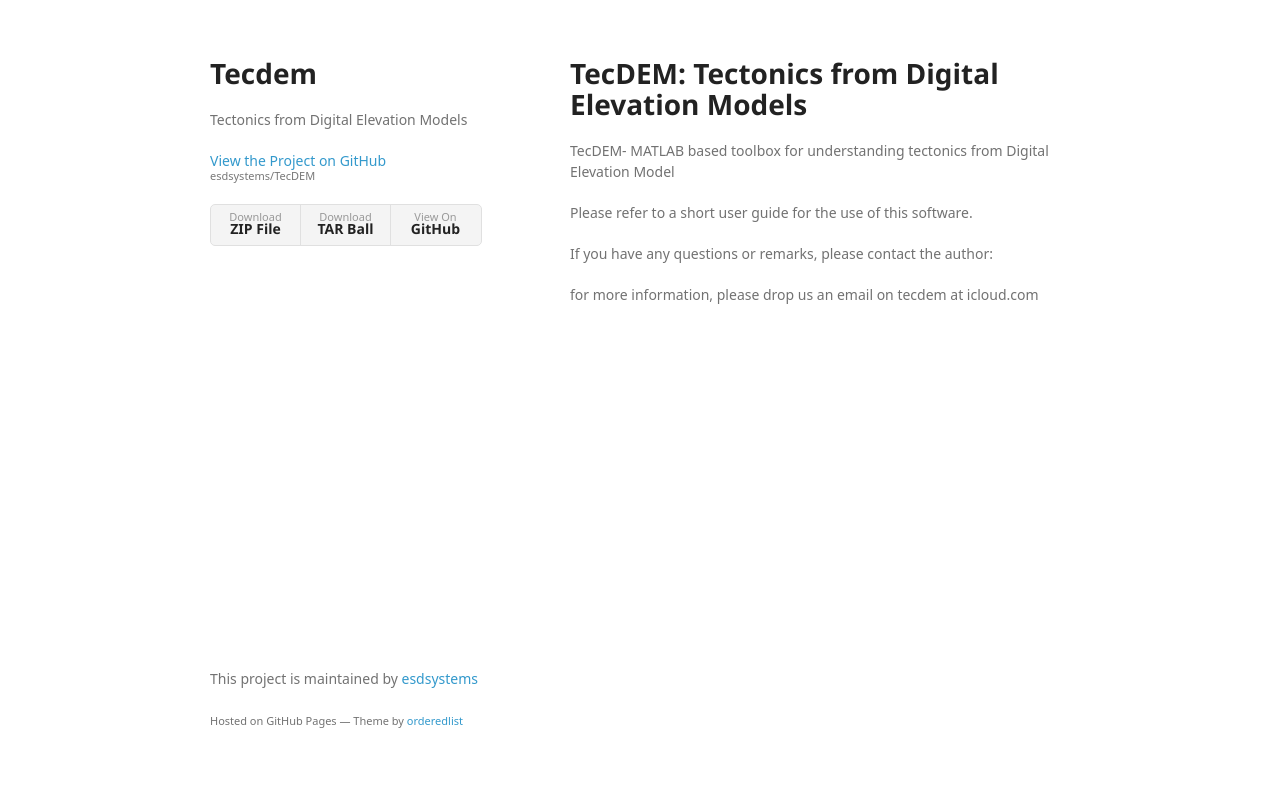
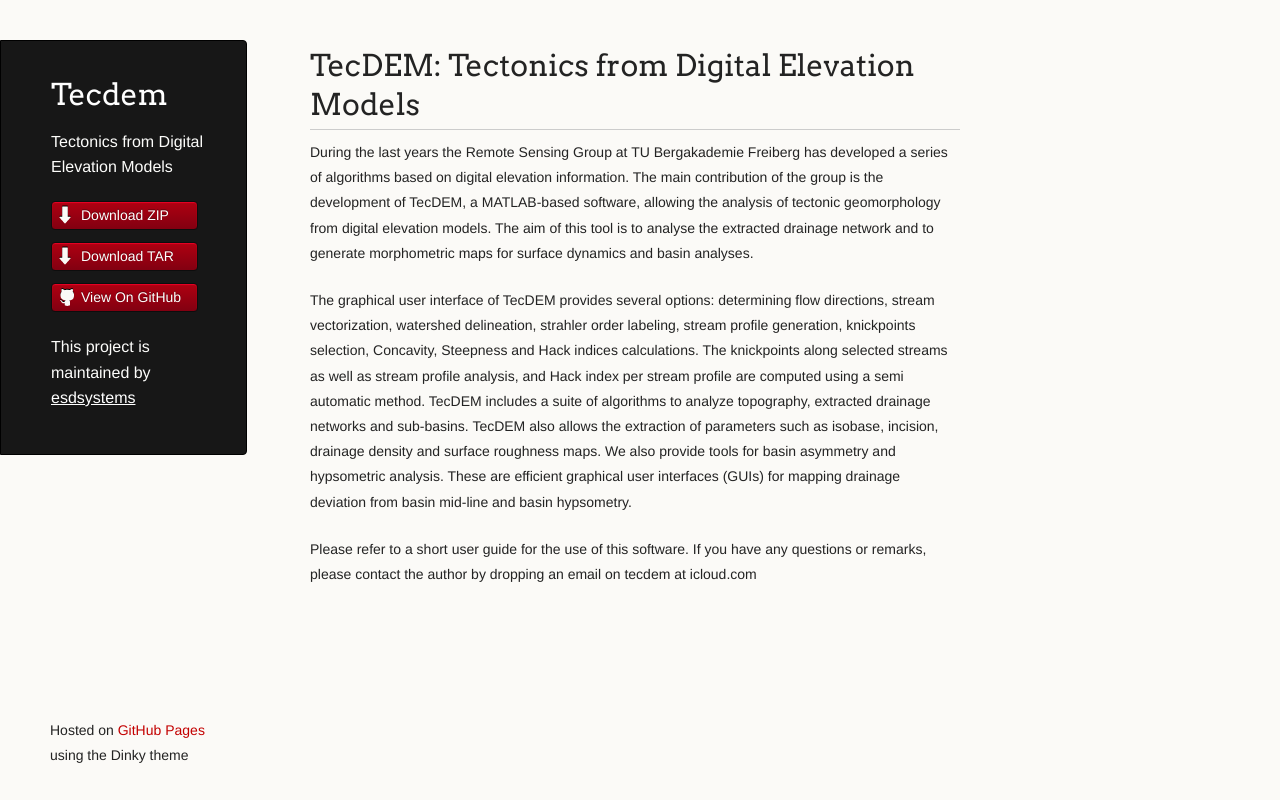
Before and after one commit to esdsystems/TecDEM, a plain HTML site: page index.html in a window 1280 px wide. Drawn offline with Linux system fonts and the light colour scheme; a web font is replaced by a local one.

Commit message:
Create gh-pages branch via GitHub

```diff
--- a/index.html
+++ b/index.html
@@ -7,7 +7,8 @@
 
     <link rel="stylesheet" href="stylesheets/styles.css">
     <link rel="stylesheet" href="stylesheets/github-light.css">
-    <meta name="viewport" content="width=device-width">
+    <script src="javascripts/scale.fix.js"></script>
+    <meta name="viewport" content="width=device-width, initial-scale=1, user-scalable=no">
     <!--[if lt IE 9]>
     <script src="//html5shiv.googlecode.com/svn/trunk/html5.js"></script>
     <![endif]-->
@@ -15,36 +16,34 @@
   <body>
     <div class="wrapper">
       <header>
-        <h1>Tecdem</h1>
-        <p>Tectonics from Digital Elevation Models</p>
+        <h1 class="header">Tecdem</h1>
+        <p class="header">Tectonics from Digital Elevation Models</p>
 
-        <p class="view"><a href="https://github.com/esdsystems/TecDEM">View the Project on GitHub <small>esdsystems/TecDEM</small></a></p>
+        <ul>
+          <li class="download"><a class="buttons" href="https://github.com/esdsystems/TecDEM/zipball/master">Download ZIP</a></li>
+          <li class="download"><a class="buttons" href="https://github.com/esdsystems/TecDEM/tarball/master">Download TAR</a></li>
+          <li><a class="buttons github" href="https://github.com/esdsystems/TecDEM">View On GitHub</a></li>
+        </ul>
+
+        <p class="header">This project is maintained by <a class="header name" href="https://github.com/esdsystems">esdsystems</a></p>
 
 
-        <ul>
-          <li><a href="https://github.com/esdsystems/TecDEM/zipball/master">Download <strong>ZIP File</strong></a></li>
-          <li><a href="https://github.com/esdsystems/TecDEM/tarball/master">Download <strong>TAR Ball</strong></a></li>
-          <li><a href="https://github.com/esdsystems/TecDEM">View On <strong>GitHub</strong></a></li>
-        </ul>
       </header>
       <section>
         <h1>
 <a id="tecdem-tectonics-from-digital-elevation-models" class="anchor" href="#tecdem-tectonics-from-digital-elevation-models" aria-hidden="true"><span aria-hidden="true" class="octicon octicon-link"></span></a>TecDEM: Tectonics from Digital Elevation Models</h1>
 
-<p>TecDEM- MATLAB based toolbox for understanding tectonics from Digital Elevation Model</p>
+<p>During the last years the Remote Sensing Group at TU Bergakademie Freiberg has developed a series of algorithms based on digital elevation information. The main contribution of the group is the development of TecDEM, a MATLAB-based software, allowing the analysis of tectonic geomorphology from digital elevation models. The aim of this tool is to analyse the extracted drainage network and to generate morphometric maps for surface dynamics and basin analyses.</p>
 
-<p>Please refer to a short user guide for the use of this software.</p>
+<p>The graphical user interface of TecDEM provides several options: determining flow directions, stream vectorization, watershed delineation, strahler order labeling, stream profile generation, knickpoints selection, Concavity, Steepness and Hack indices calculations. The knickpoints along selected streams as well as stream profile analysis, and Hack index per stream profile are computed using a semi automatic method. TecDEM includes a suite of algorithms to analyze topography, extracted drainage networks and sub-basins. TecDEM also allows the extraction of parameters such as isobase, incision, drainage density and surface roughness maps. We also provide tools for basin asymmetry and hypsometric analysis. These are efficient graphical user interfaces (GUIs) for mapping drainage deviation from basin mid-line and basin hypsometry.</p>
 
-<p>If you have any questions or remarks, please contact the author:</p>
-
-<p>for more information, please drop us an email on tecdem at icloud.com</p>
+<p>Please refer to a short user guide for the use of this software. If you have any questions or remarks, please contact the author by dropping an email on tecdem at icloud.com</p>
       </section>
       <footer>
-        <p>This project is maintained by <a href="https://github.com/esdsystems">esdsystems</a></p>
-        <p><small>Hosted on GitHub Pages &mdash; Theme by <a href="https://github.com/orderedlist">orderedlist</a></small></p>
+        <p><small>Hosted on <a href="https://pages.github.com">GitHub Pages</a> using the Dinky theme</small></p>
       </footer>
     </div>
-    <script src="javascripts/scale.fix.js"></script>
+    <!--[if !IE]><script>fixScale(document);</script><![endif]-->
 
   </body>
 </html>
--- a/stylesheets/styles.css
+++ b/stylesheets/styles.css
@@ -1,251 +1,338 @@
-@font-face {
-  font-family: 'Noto Sans';
-  font-weight: 400;
-  font-style: normal;
-  src: url('../fonts/Noto-Sans-regular/Noto-Sans-regular.eot');
-  src: url('../fonts/Noto-Sans-regular/Noto-Sans-regular.eot?#iefix') format('embedded-opentype'),
-       local('Noto Sans'),
-       local('Noto-Sans-regular'),
-       url('../fonts/Noto-Sans-regular/Noto-Sans-regular.woff2') format('woff2'),
-       url('../fonts/Noto-Sans-regular/Noto-Sans-regular.woff') format('woff'),
-       url('../fonts/Noto-Sans-regular/Noto-Sans-regular.ttf') format('truetype'),
-       url('../fonts/Noto-Sans-regular/Noto-Sans-regular.svg#NotoSans') format('svg');
+@import url(https://fonts.googleapis.com/css?family=Arvo:400,700,400italic);
+
+/* MeyerWeb Reset */
+
+html, body, div, span, applet, object, iframe,
+h1, h2, h3, h4, h5, h6, p, blockquote, pre,
+a, abbr, acronym, address, big, cite, code,
+del, dfn, em, img, ins, kbd, q, s, samp,
+small, strike, strong, sub, sup, tt, var,
+b, u, i, center,
+dl, dt, dd, ol, ul, li,
+fieldset, form, label, legend,
+table, caption, tbody, tfoot, thead, tr, th, td,
+article, aside, canvas, details, embed,
+figure, figcaption, footer, header, hgroup,
+menu, nav, output, ruby, section, summary,
+time, mark, audio, video {
+  margin: 0;
+  padding: 0;
+  border: 0;
+  font: inherit;
+  vertical-align: baseline;
 }
 
-@font-face {
-  font-family: 'Noto Sans';
-  font-weight: 700;
-  font-style: normal;
-  src: url('../fonts/Noto-Sans-700/Noto-Sans-700.eot');
-  src: url('../fonts/Noto-Sans-700/Noto-Sans-700.eot?#iefix') format('embedded-opentype'),
-       local('Noto Sans Bold'),
-       local('Noto-Sans-700'),
-       url('../fonts/Noto-Sans-700/Noto-Sans-700.woff2') format('woff2'),
-       url('../fonts/Noto-Sans-700/Noto-Sans-700.woff') format('woff'),
-       url('../fonts/Noto-Sans-700/Noto-Sans-700.ttf') format('truetype'),
-       url('../fonts/Noto-Sans-700/Noto-Sans-700.svg#NotoSans') format('svg');
-}
 
-@font-face {
-  font-family: 'Noto Sans';
-  font-weight: 400;
-  font-style: italic;
-  src: url('../fonts/Noto-Sans-italic/Noto-Sans-italic.eot');
-  src: url('../fonts/Noto-Sans-italic/Noto-Sans-italic.eot?#iefix') format('embedded-opentype'),
-       local('Noto Sans Italic'),
-       local('Noto-Sans-italic'),
-       url('../fonts/Noto-Sans-italic/Noto-Sans-italic.woff2') format('woff2'),
-       url('../fonts/Noto-Sans-italic/Noto-Sans-italic.woff') format('woff'),
-       url('../fonts/Noto-Sans-italic/Noto-Sans-italic.ttf') format('truetype'),
-       url('../fonts/Noto-Sans-italic/Noto-Sans-italic.svg#NotoSans') format('svg');
-}
-
-@font-face {
-  font-family: 'Noto Sans';
-  font-weight: 700;
-  font-style: italic;
-  src: url('../fonts/Noto-Sans-700italic/Noto-Sans-700italic.eot');
-  src: url('../fonts/Noto-Sans-700italic/Noto-Sans-700italic.eot?#iefix') format('embedded-opentype'),
-       local('Noto Sans Bold Italic'),
-       local('Noto-Sans-700italic'),
-       url('../fonts/Noto-Sans-700italic/Noto-Sans-700italic.woff2') format('woff2'),
-       url('../fonts/Noto-Sans-700italic/Noto-Sans-700italic.woff') format('woff'),
-       url('../fonts/Noto-Sans-700italic/Noto-Sans-700italic.ttf') format('truetype'),
-       url('../fonts/Noto-Sans-700italic/Noto-Sans-700italic.svg#NotoSans') format('svg');
-}
+/* Base text styles */
 
 body {
-  background-color: #fff;
-  padding:50px;
-  font: 14px/1.5 "Noto Sans", "Helvetica Neue", Helvetica, Arial, sans-serif;
-  color:#727272;
-  font-weight:400;
+  padding:10px 50px 0 0;
+  font-family:"Helvetica Neue", Helvetica, Arial, sans-serif;
+	font-size: 14px;
+	color: #232323;
+	background-color: #FBFAF7;
+	margin: 0;
+	line-height: 1.8em;
+	-webkit-font-smoothing: antialiased;
+
 }
 
 h1, h2, h3, h4, h5, h6 {
-  color:#222;
-  margin:0 0 20px;
+  color:#232323;
+  margin:36px 0 10px;
 }
 
-p, ul, ol, table, pre, dl {
-  margin:0 0 20px;
+p, ul, ol, table, dl {
+  margin:0 0 22px;
 }
 
 h1, h2, h3 {
-  line-height:1.1;
+	font-family: Arvo, Monaco, serif;
+  line-height:1.3;
+	font-weight: normal;
+}
+
+h1,h2, h3 {
+	display: block;
+	border-bottom: 1px solid #ccc;
+	padding-bottom: 5px;
 }
 
 h1 {
-  font-size:28px;
+	font-size: 30px;
 }
 
 h2 {
-  color:#393939;
+	font-size: 24px;
 }
 
-h3, h4, h5, h6 {
-  color:#494949;
+h3 {
+	font-size: 18px;
+}
+
+h4, h5, h6 {
+	font-family: Arvo, Monaco, serif;
+	font-weight: 700;
 }
 
 a {
-  color:#39c;
+  color:#C30000;
+  font-weight:200;
   text-decoration:none;
 }
 
 a:hover {
-  color:#069;
+	text-decoration: underline;
 }
 
 a small {
-  font-size:11px;
-  color:#777;
-  margin-top:-0.3em;
-  display:block;
+	font-size: 12px;
 }
 
-a:hover small {
-  color:#777;
+em {
+	font-style: italic;
 }
 
-.wrapper {
-  width:860px;
-  margin:0 auto;
+strong {
+  font-weight:700;
+}
+
+ul {
+  list-style-position: inside;
+  list-style: disc;
+  padding-left: 25px;
+}
+
+ol {
+  list-style-position: inside;
+  list-style: decimal;
+  padding-left: 25px;
 }
 
 blockquote {
-  border-left:1px solid #e5e5e5;
-  margin:0;
-  padding:0 0 0 20px;
-  font-style:italic;
+  margin: 0;
+  padding: 0 0 0 20px;
+  font-style: italic;
 }
 
+dl, dt, dd, dl p {
+	font-color: #444;
+}
+
+dl dt {
+  font-weight: bold;
+}
+
+dl dd {
+  padding-left: 20px;
+  font-style: italic;
+}
+
+dl p {
+  padding-left: 20px;
+  font-style: italic;
+}
+
+hr {
+  border:0;
+  background:#ccc;
+  height:1px;
+  margin:0 0 24px;
+}
+
+/* Images */
+
+img {
+  position: relative;
+  margin: 0 auto;
+  max-width: 650px;
+  padding: 5px;
+  margin: 10px 0 32px 0;
+  border: 1px solid #ccc;
+}
+
+p img {
+  display: inline;
+  margin: 0;
+  padding: 0;
+  vertical-align: middle;
+  text-align: center;
+  border: none;
+}
+
+/* Code blocks */
+
 code, pre {
-  font-family:Monaco, Bitstream Vera Sans Mono, Lucida Console, Terminal, Consolas, Liberation Mono, DejaVu Sans Mono, Courier New, monospace;
-  color:#333;
-  font-size:12px;
+	font-family: Monaco, "Bitstream Vera Sans Mono", "Lucida Console", Terminal, monospace;
+  color:#000;
+  font-size:14px;
 }
 
 pre {
-  padding:8px 15px;
-  background: #f8f8f8;
-  border-radius:5px;
-  border:1px solid #e5e5e5;
-  overflow-x: auto;
+	padding: 4px 12px;
+  background: #FDFEFB;
+  border-radius:4px;
+  border:1px solid #D7D8C8;
+  overflow: auto;
+  overflow-y: hidden;
+	margin-bottom: 32px;
+}
+
+
+/* Tables */
+
+table {
+  width:100%;
 }
 
 table {
-  width:100%;
-  border-collapse:collapse;
+  border: 1px solid #ccc;
+  margin-bottom: 32px;
+  text-align: left;
+ }
+
+th {
+  font-family: 'Arvo', Helvetica, Arial, sans-serif;
+	font-size: 18px;
+	font-weight: normal;
+  padding: 10px;
+  background: #232323;
+  color: #FDFEFB;
+ }
+
+td {
+  padding: 10px;
+	background: #ccc;
+ }
+
+
+/* Wrapper */
+.wrapper {
+  width:960px;
 }
 
-th, td {
-  text-align:left;
-  padding:5px 10px;
-  border-bottom:1px solid #e5e5e5;
+
+/* Header */
+
+header {
+	background-color: #171717;
+	color: #FDFDFB;
+  width:170px;
+  float:left;
+  position:fixed;
+	border: 1px solid #000;
+	-webkit-border-top-right-radius: 4px;
+	-webkit-border-bottom-right-radius: 4px;
+	-moz-border-radius-topright: 4px;
+	-moz-border-radius-bottomright: 4px;
+	border-top-right-radius: 4px;
+	border-bottom-right-radius: 4px;
+	padding: 34px 25px 22px 50px;
+	margin: 30px 25px 0 0;
+	-webkit-font-smoothing: antialiased;
 }
 
-dt {
-  color:#444;
-  font-weight:700;
+p.header {
+	font-size: 16px;
 }
 
-th {
-  color:#444;
+h1.header {
+	font-family: Arvo, sans-serif;
+	font-size: 30px;
+	font-weight: 300;
+	line-height: 1.3em;
+	border-bottom: none;
+	margin-top: 0;
 }
 
-img {
-  max-width:100%;
+
+h1.header, a.header, a.name, header a{
+	color: #fff;
 }
 
-header {
-  width:270px;
-  float:left;
-  position:fixed;
-  -webkit-font-smoothing:subpixel-antialiased;
+a.header {
+	text-decoration: underline;
+}
+
+a.name {
+	white-space: nowrap;
 }
 
 header ul {
   list-style:none;
-  height:40px;
   padding:0;
-  background: #f4f4f4;
-  border-radius:5px;
-  border:1px solid #e0e0e0;
-  width:270px;
 }
 
 header li {
-  width:89px;
-  float:left;
-  border-right:1px solid #e0e0e0;
-  height:40px;
+	list-style-type: none;
+  width:132px;
+  height:15px;
+	margin-bottom: 12px;
+	line-height: 1em;
+	padding: 6px 6px 6px 7px;
+
+	background: #AF0011;
+	background: -moz-linear-gradient(top, #AF0011 0%, #820011 100%);
+  background: -webkit-gradient(linear, left top, left bottom, color-stop(0%,#f8f8f8), color-stop(100%,#dddddd));
+  background: -webkit-linear-gradient(top, #AF0011 0%,#820011 100%);
+  background: -o-linear-gradient(top, #AF0011 0%,#820011 100%);
+  background: -ms-linear-gradient(top, #AF0011 0%,#820011 100%);
+  background: linear-gradient(top, #AF0011 0%,#820011 100%);
+
+	border-radius:4px;
+  border:1px solid #0D0D0D;
+
+	-webkit-box-shadow: inset 0px 1px 1px 0 rgba(233,2,38, 1);
+	box-shadow: inset 0px 1px 1px 0 rgba(233,2,38, 1);
+
 }
 
-header li:first-child a {
-  border-radius:5px 0 0 5px;
+header li:hover {
+	background: #C3001D;
+	background: -moz-linear-gradient(top, #C3001D 0%, #950119 100%);
+  background: -webkit-gradient(linear, left top, left bottom, color-stop(0%,#f8f8f8), color-stop(100%,#dddddd));
+  background: -webkit-linear-gradient(top, #C3001D 0%,#950119 100%);
+  background: -o-linear-gradient(top, #C3001D 0%,#950119 100%);
+  background: -ms-linear-gradient(top, #C3001D 0%,#950119 100%);
+  background: linear-gradient(top, #C3001D 0%,#950119 100%);
 }
 
-header li:last-child a {
-  border-radius:0 5px 5px 0;
+a.buttons {
+	-webkit-font-smoothing: antialiased;
+	background: url(../images/arrow-down.png) no-repeat;
+	font-weight: normal;
+	text-shadow: rgba(0, 0, 0, 0.4) 0 -1px 0;
+	padding: 2px 2px 2px 22px;
+	height: 30px;
 }
 
-header ul a {
-  line-height:1;
-  font-size:11px;
-  color:#999;
-  display:block;
-  text-align:center;
-  padding-top:6px;
-  height:34px;
+a.github {
+	background: url(../images/octocat-small.png) no-repeat 1px;
 }
 
-header ul a:hover {
-  color:#999;
+a.buttons:hover {
+	color: #fff;
+	text-decoration: none;
 }
 
-header ul a:active {
-  background-color:#f0f0f0;
-}
 
-strong {
-  color:#222;
-  font-weight:700;
-}
-
-header ul li + li + li {
-  border-right:none;
-  width:89px;
-}
-
-header ul a strong {
-  font-size:14px;
-  display:block;
-  color:#222;
-}
+/* Section - for main page content */
 
 section {
-  width:500px;
+  width:650px;
   float:right;
   padding-bottom:50px;
 }
 
-small {
-  font-size:11px;
-}
 
-hr {
-  border:0;
-  background:#e5e5e5;
-  height:1px;
-  margin:0 0 20px;
-}
+/* Footer */
 
 footer {
-  width:270px;
+  width:170px;
   float:left;
   position:fixed;
-  bottom:50px;
-  -webkit-font-smoothing:subpixel-antialiased;
+  bottom:10px;
+	padding-left: 50px;
 }
 
 @media print, screen and (max-width: 960px) {
@@ -261,14 +348,18 @@
     width:auto;
   }
 
+	footer {
+		border-top: 1px solid #ccc;
+		margin:0 84px 0 50px;
+		padding:0;
+	}
+
   header {
     padding-right:320px;
   }
 
   section {
-    border:1px solid #e5e5e5;
-    border-width:1px 0;
-    padding:20px 0;
+    padding:20px 84px 20px 50px;
     margin:0 0 20px;
   }
 
@@ -278,8 +369,8 @@
 
   header ul {
     position:absolute;
-    right:50px;
-    top:52px;
+    right:130px;
+    top:84px;
   }
 }
 
@@ -289,30 +380,38 @@
   }
 
   header {
-    padding:0;
+    padding:10px 20px 0;
+		margin-right: 0;
   }
+
+	section {
+    padding:10px 0 10px 20px;
+    margin:0 0 30px;
+  }
+
+	footer {
+		margin: 0 0 0 30px;
+	}
 
   header ul, header p.view {
     position:static;
   }
-
-  pre, code {
-    word-wrap:normal;
-  }
 }
 
 @media print, screen and (max-width: 480px) {
-  body {
-    padding:15px;
+
+  header ul li.download {
+    display:none;
   }
 
-  header ul {
-    width:99%;
-  }
+	footer {
+		margin: 0 0 0 20px;
+	}
 
-  header li, header ul li + li + li {
-    width:33%;
-  }
+	footer a{
+		display:block;
+	}
+
 }
 
 @media print {
```
Also changed, not shown: javascripts/scale.fix.js (+20 -17 lines), params.json (+1 -1 lines), images/arrow-down.png (added), images/octocat-small.png (added).
